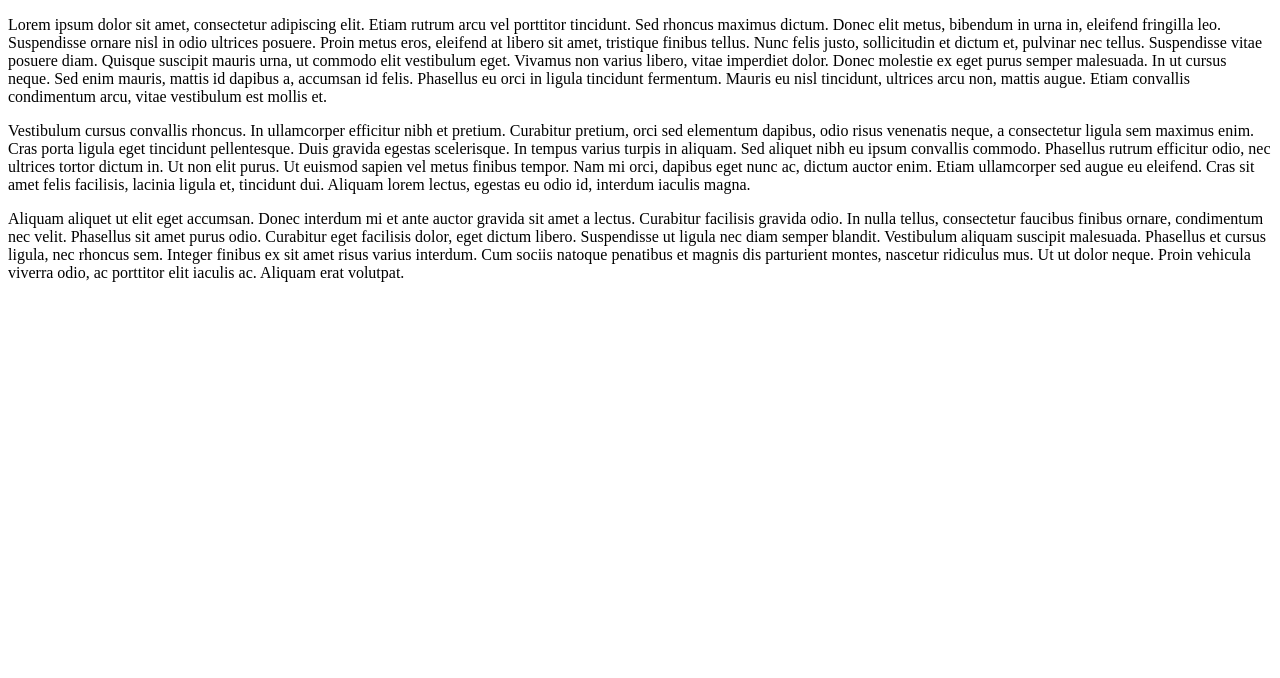
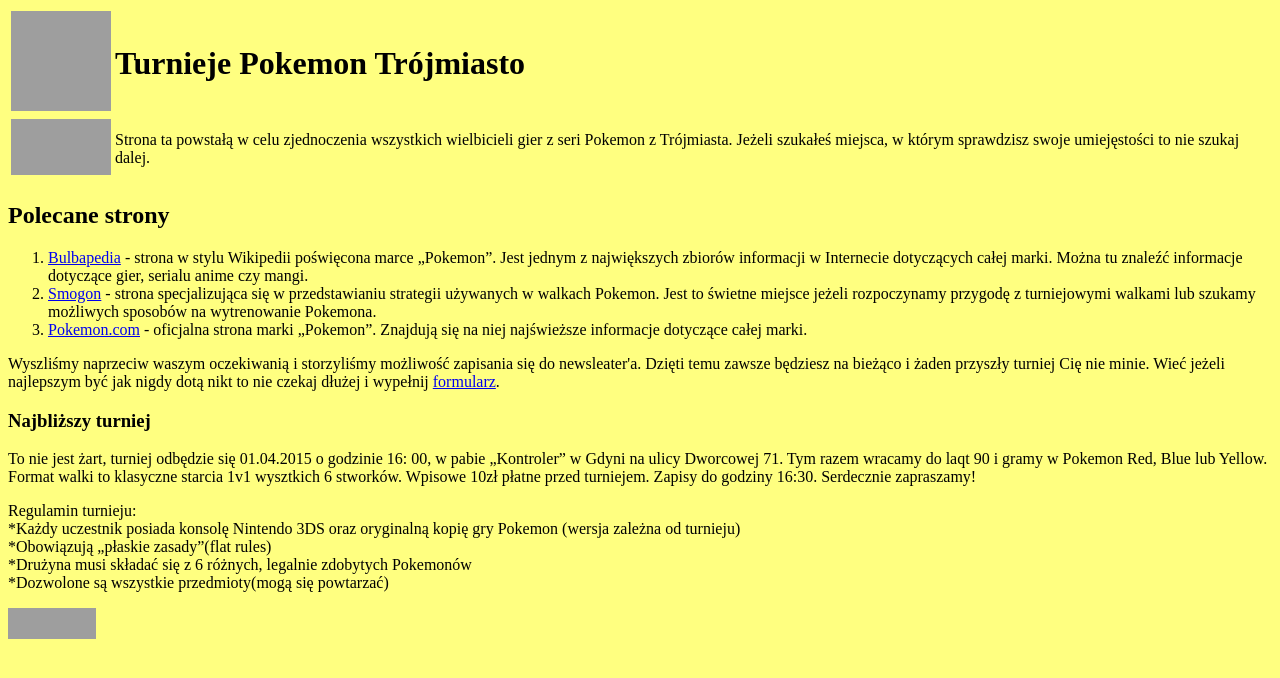
Before and after one commit to JacekRos/lab1a, a plain HTML site: page index.html in a window 1280 px wide. Drawn offline with Linux system fonts and the light colour scheme; grey boxes are pictures that could not be loaded.

Commit message:
Update index.html

```diff
--- a/index.html
+++ b/index.html
@@ -1,37 +1,45 @@
 <!DOCTYPE html>
 <meta charset = "UTF-8">
 <meta name="viewport" content="width-device-width, initial-scale=1.0">
+<html xmlns="http://www.w3.org/1999/xhtml" xml:lang="pl">
+<head>
+  <meta http-equiv="Content-type" content="application/xhtml+xml; charset=utf-8" />
+  <meta name="Description" content="Strona poświęcona organizacji turniejów w grach z seri Pokemon w Trójmieście" />
+  <meta name="Keywords" content=" Nintendo, Pokemon, truniej, trójmaisto, Gdynia, Gdańsk, Sopot, gra, gra wideo, Pokemony " />
+  <meta name="Author" content=" Jacek Rostankowski " />
+  <meta name="Generator" content="kED" />
 
-<html lang="pl">
+  <title> Turnieje Pokemon Trójmiasto </title>
 
+  <link rel="stylesheet" href=" [nazwa_arkusza_stylow.css] " type="text/css" />
+</head>
+<body style="background: #ffff80">
 
-<head>
-	<meta http-equiv="X-UA-Compatible" content="IE=edge,chrome=1" />
-	<meta charset="utf-8" />
+<table>
+<tr><td><img src="http://orka.am.gdynia.pl/~s38585/PWI/Zaliczenie%20/zad2.jpg" alt="logo" title="logo" width="100" height="100" /></td><td><h1>Turnieje Pokemon Trójmiasto</h1></td></tr>
+<tr><td><img src="http://orka.am.gdynia.pl/~s38585/PWI/Zaliczenie%20/zad1.jpg" alt="obrazek" title="obrazek" width="100" height="56" /></td><td>Strona ta powstałą w celu zjednoczenia wszystkich wielbicieli gier z seri Pokemon z Trójmiasta. Jeżeli szukałeś miejsca, w którym sprawdzisz swoje umiejęstości to nie szukaj dalej.</td></tr>
+</table>
+<h2>Polecane strony</h2>
+<ol>
+  <li><a href="http://http://bulbapedia.bulbagarden.net/wiki/Main_Page ">Bulbapedia</a> - strona w stylu Wikipedii poświęcona marce „Pokemon”. Jest jednym z największych zbiorów informacji w Internecie dotyczących całej marki. Można tu znaleźć informacje dotyczące gier, serialu anime czy mangi. </li>
+	<li><a href="http://www.smogon.com/">Smogon</a>  - strona specjalizująca się w przedstawianiu strategii używanych w walkach Pokemon. Jest to świetne miejsce jeżeli rozpoczynamy przygodę z turniejowymi walkami lub szukamy możliwych sposobów na wytrenowanie Pokemona. </li>
+	<li><a href="http://www.pokemon.com/pl/">Pokemon.com</a> - oficjalna strona marki „Pokemon”. Znajdują się na niej najświeższe informacje dotyczące całej marki.</li>
+</ol>
+<p>Wyszliśmy naprzeciw waszym oczekiwanią i storzyliśmy możliwość zapisania się do newsleater'a. Dzięti temu zawsze będziesz na bieżąco i żaden przyszły turniej Cię nie minie. Wieć jeżeli najlepszym być jak nigdy dotą nikt to nie czekaj dłużej i wypełnij <a href="http://orka.am.gdynia.pl/~s38585/PWI/Zaliczenie%20/formularz.html">formularz</a>.</p>
 
-	<meta name="descritpion" content="[wstaw tu opis strony]"/>
-	<meta name="keywords" content="[wstaw tu slowa kluczowe]" />
+<h3>Najbliższy turniej</h3>
+<p>To nie jest żart, turniej odbędzie się 01.04.2015 o godzinie 16: 00, w pabie „Kontroler” w Gdyni na ulicy Dworcowej 71. Tym razem wracamy do laqt 90 i gramy w Pokemon Red, Blue lub Yellow. Format walki to klasyczne starcia 1v1 wysztkich 6 stworków. Wpisowe 10zł płatne przed turniejem. Zapisy do godziny 16:30. Serdecznie zapraszamy! </p>
+<p>Regulamin turnieju:<br/>
+*Każdy uczestnik posiada konsolę Nintendo 3DS oraz oryginalną kopię gry Pokemon (wersja zależna od turnieju)<br/>
+*Obowiązują „płaskie zasady”(flat rules)<br/>
+*Drużyna musi składać się z 6 różnych, legalnie zdobytych Pokemonów<br/>
+*Dozwolone są wszystkie przedmioty(mogą się powtarzać)<br/>
+</p>
 
-	<title><!-- Tytuł strony --></title>
-
-	<link rel="stylesheet" href="[nazwa_arkusza_stylow.css]" type="text/css" />
-
-
-
-</head>
-<body>
-
-<p>
-Lorem ipsum dolor sit amet, consectetur adipiscing elit. Etiam rutrum arcu vel porttitor tincidunt. Sed rhoncus maximus dictum. Donec elit metus, bibendum in urna in, eleifend fringilla leo. Suspendisse ornare nisl in odio ultrices posuere. Proin metus eros, eleifend at libero sit amet, tristique finibus tellus. Nunc felis justo, sollicitudin et dictum et, pulvinar nec tellus. Suspendisse vitae posuere diam. Quisque suscipit mauris urna, ut commodo elit vestibulum eget. Vivamus non varius libero, vitae imperdiet dolor. Donec molestie ex eget purus semper malesuada. In ut cursus neque. Sed enim mauris, mattis id dapibus a, accumsan id felis. Phasellus eu orci in ligula tincidunt fermentum. Mauris eu nisl tincidunt, ultrices arcu non, mattis augue. Etiam convallis condimentum arcu, vitae vestibulum est mollis et.</p>
-
-<p>Vestibulum cursus convallis rhoncus. In ullamcorper efficitur nibh et pretium. Curabitur pretium, orci sed elementum dapibus, odio risus venenatis neque, a consectetur ligula sem maximus enim. Cras porta ligula eget tincidunt pellentesque. Duis gravida egestas scelerisque. In tempus varius turpis in aliquam. Sed aliquet nibh eu ipsum convallis commodo. Phasellus rutrum efficitur odio, nec ultrices tortor dictum in. Ut non elit purus. Ut euismod sapien vel metus finibus tempor. Nam mi orci, dapibus eget nunc ac, dictum auctor enim. Etiam ullamcorper sed augue eu eleifend. Cras sit amet felis facilisis, lacinia ligula et, tincidunt dui. Aliquam lorem lectus, egestas eu odio id, interdum iaculis magna.</p>
-
-<p>Aliquam aliquet ut elit eget accumsan. Donec interdum mi et ante auctor gravida sit amet a lectus. Curabitur facilisis gravida odio. In nulla tellus, consectetur faucibus finibus ornare, condimentum nec velit. Phasellus sit amet purus odio. Curabitur eget facilisis dolor, eget dictum libero. Suspendisse ut ligula nec diam semper blandit. Vestibulum aliquam suscipit malesuada. Phasellus et cursus ligula, nec rhoncus sem. Integer finibus ex sit amet risus varius interdum. Cum sociis natoque penatibus et magnis dis parturient montes, nascetur ridiculus mus. Ut ut dolor neque. Proin vehicula viverra odio, ac porttitor elit iaculis ac. Aliquam erat volutpat.</p>
-
-
-
-
-
+ <p>
+    <a href="http://validator.w3.org/check?uri=referer"><img
+      src="http://www.w3.org/Icons/valid-xhtml11" alt="Valid XHTML 1.1" height="31" width="88" /></a>
+  </p>
 
 </body>
 </html>
```
